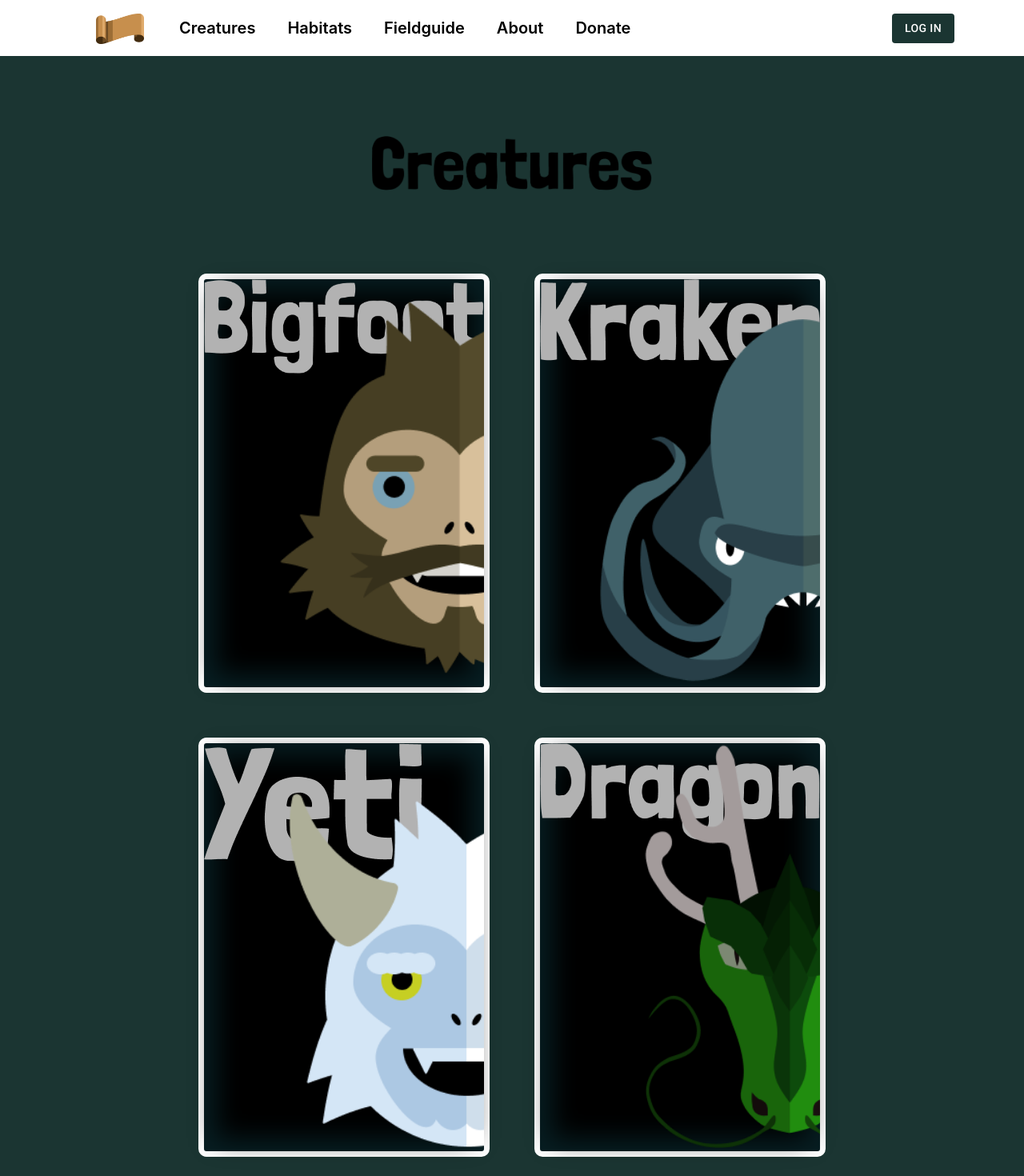
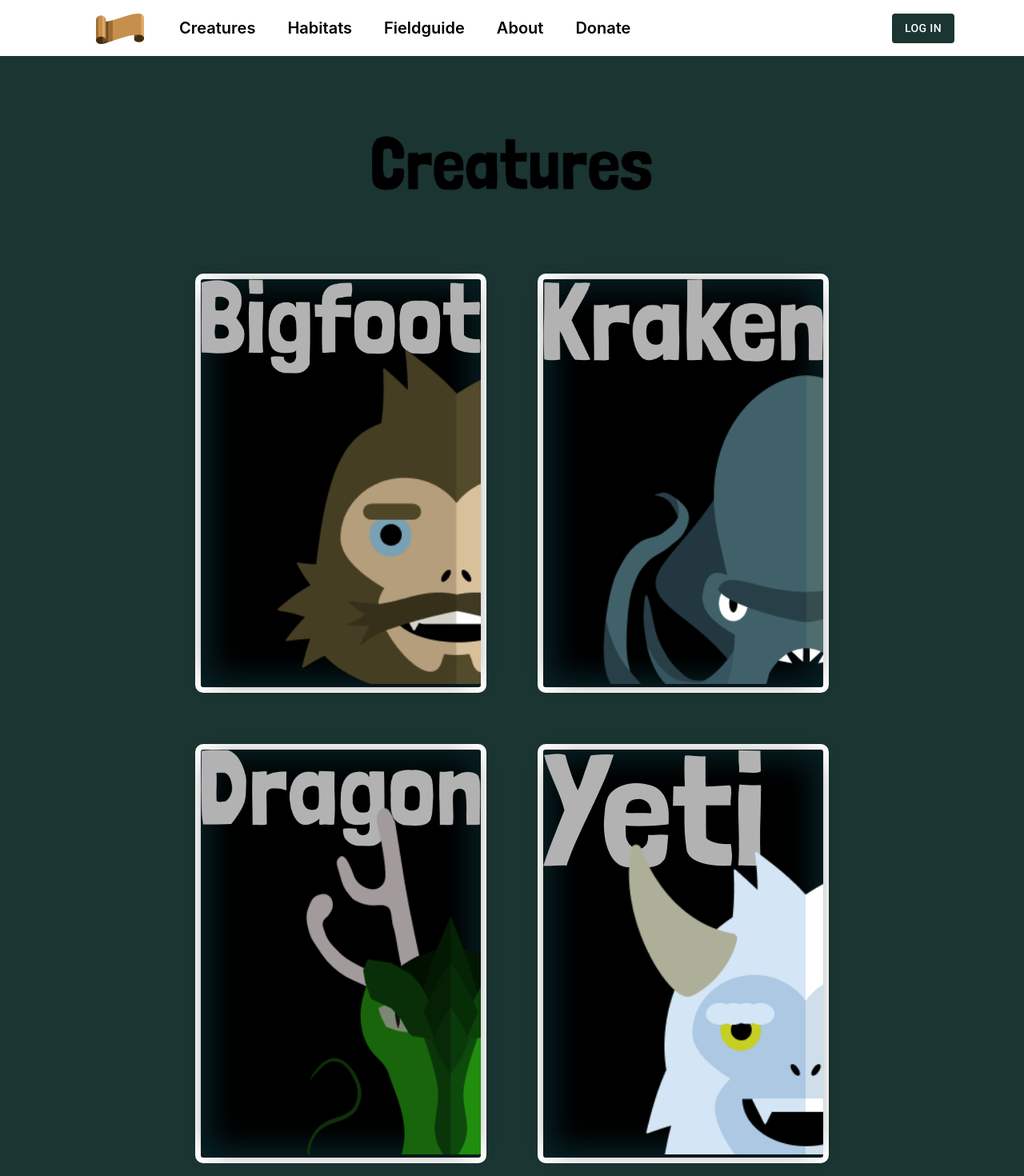
Before and after one commit to JayNode/FFG, a React (Create React App) app in the folder fabled/: page /creatures in a window 1280 px wide. Shown: the top 1470 px of the page at 80% size. Built offline with nearby package versions, Linux system fonts and the light colour scheme.

Commit message:
small changes

```diff
--- a/fabled/src/components/itemCard/creatureCard.css
+++ b/fabled/src/components/itemCard/creatureCard.css
@@ -35,16 +35,16 @@
   object-fit: cover;
 }
 .Bigfoot-img {
-  object-position: 90px center;
+  object-position: 90px 60px;
 }
 .Yeti-img {
-  object-position: 40px 45px;
+  object-position: 40px 100px;
 }
 .Kraken-img {
-  object-position: -20px 50px;
+  object-position: -20px 120px;
 }
 .Dragon-img {
-  object-position: 110px center;
+  object-position: 110px 70px;
 }
 .Vampire-img {
   object-position: -50px center;
--- a/fabled/src/components/itemCard/creatureCard.js
+++ b/fabled/src/components/itemCard/creatureCard.js
@@ -21,7 +21,7 @@ import Dragon_Label from "../.././images/labels/dragon-label.png";
 import Skeleton_Label from "../.././images/labels/skeleton-label.png";
 import Vampire_Label from "../.././images/labels/vampire-label.png";
 
-import Grid from "@mui/material/Grid";
+import { Grid, Stack, Container, Box } from "@mui/material";
 
 const CardData = [
   {
@@ -41,6 +41,14 @@ const CardData = [
     habitat: Wreck,
   },
   {
+    id: "4",
+    name: "Dragon",
+    text: "Filler Text Dragon",
+    label: Dragon_Label,
+    creature: Dragon,
+    habitat: Lake,
+  },
+  {
     id: "3",
     name: "Yeti",
     text: "Filler Text Yeti",
@@ -48,14 +56,7 @@ const CardData = [
     creature: Yeti,
     habitat: Snowcave,
   },
-  {
-    id: "4",
-    name: "Dragon",
-    text: "Filler Text Dragon",
-    label: Dragon_Label,
-    creature: Dragon,
-    habitat: Lake,
-  },
+
   // {
   //   id: "5",
   //   name: "Vampire",
@@ -74,12 +75,13 @@ const CardData = [
 
 const CreatureCard = () => {
   return (
-    <Grid container justifyContent="center" spacing={7}>
+    <Grid container justifyContent="center" spacing={8}>
       {CardData.map((CardData) => (
         <Grid item id="card">
           <Link>
             <div className="creature-card">
               <img className="label" src={CardData.label} alt="" />
+
               <img
                 className={`${CardData.name}-img creature-img`}
                 src={CardData.creature}
--- a/fabled/src/views/creatures/creatures.js
+++ b/fabled/src/views/creatures/creatures.js
@@ -11,9 +11,9 @@ const Creatures = () => {
   return (
     <div id="Creatures">
       <img id="creatures-title" src={Header} alt="Header" />
-      <Container>
+      <div>
         <CreatureCard />
-      </Container>
+      </div>
     </div>
   );
 };
```
